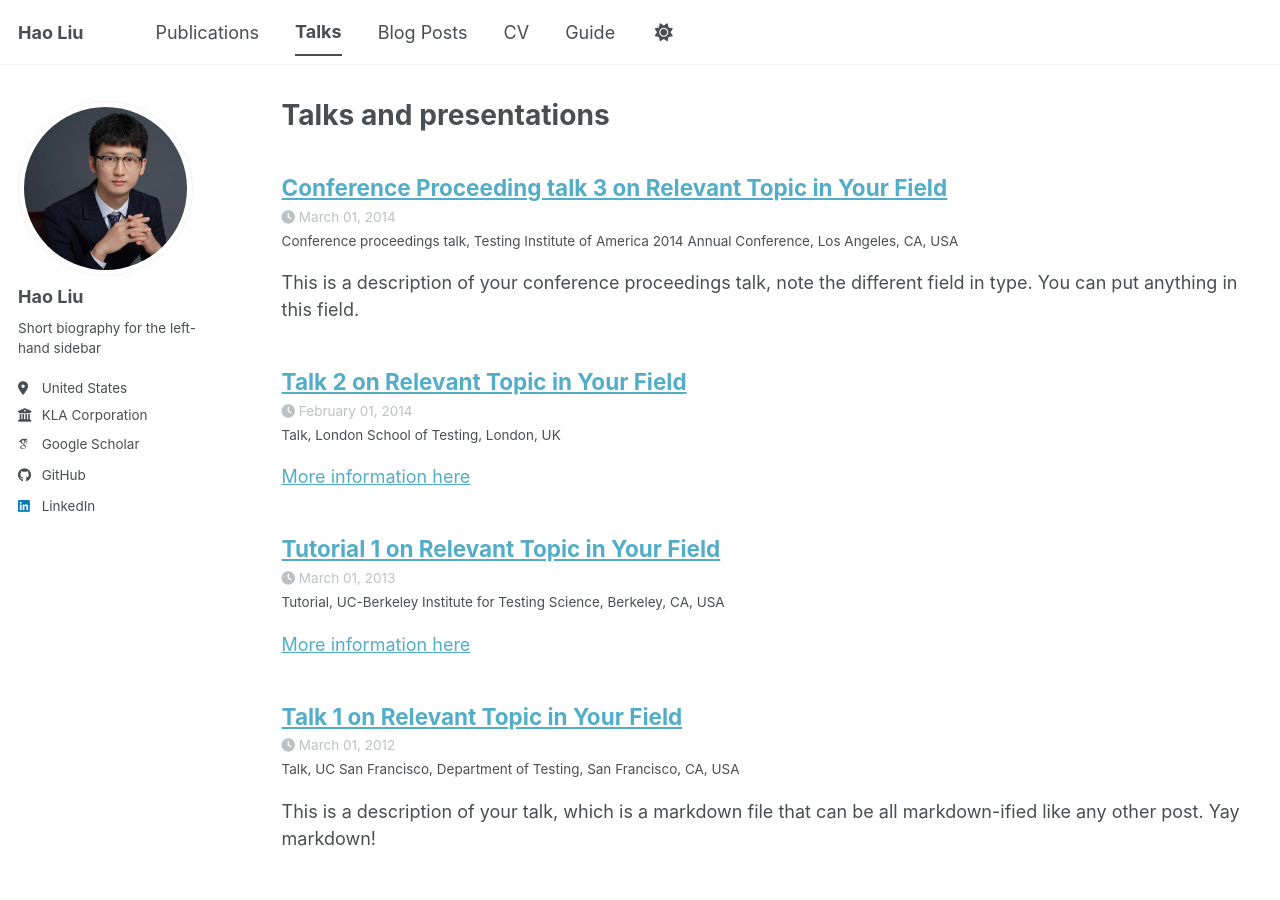
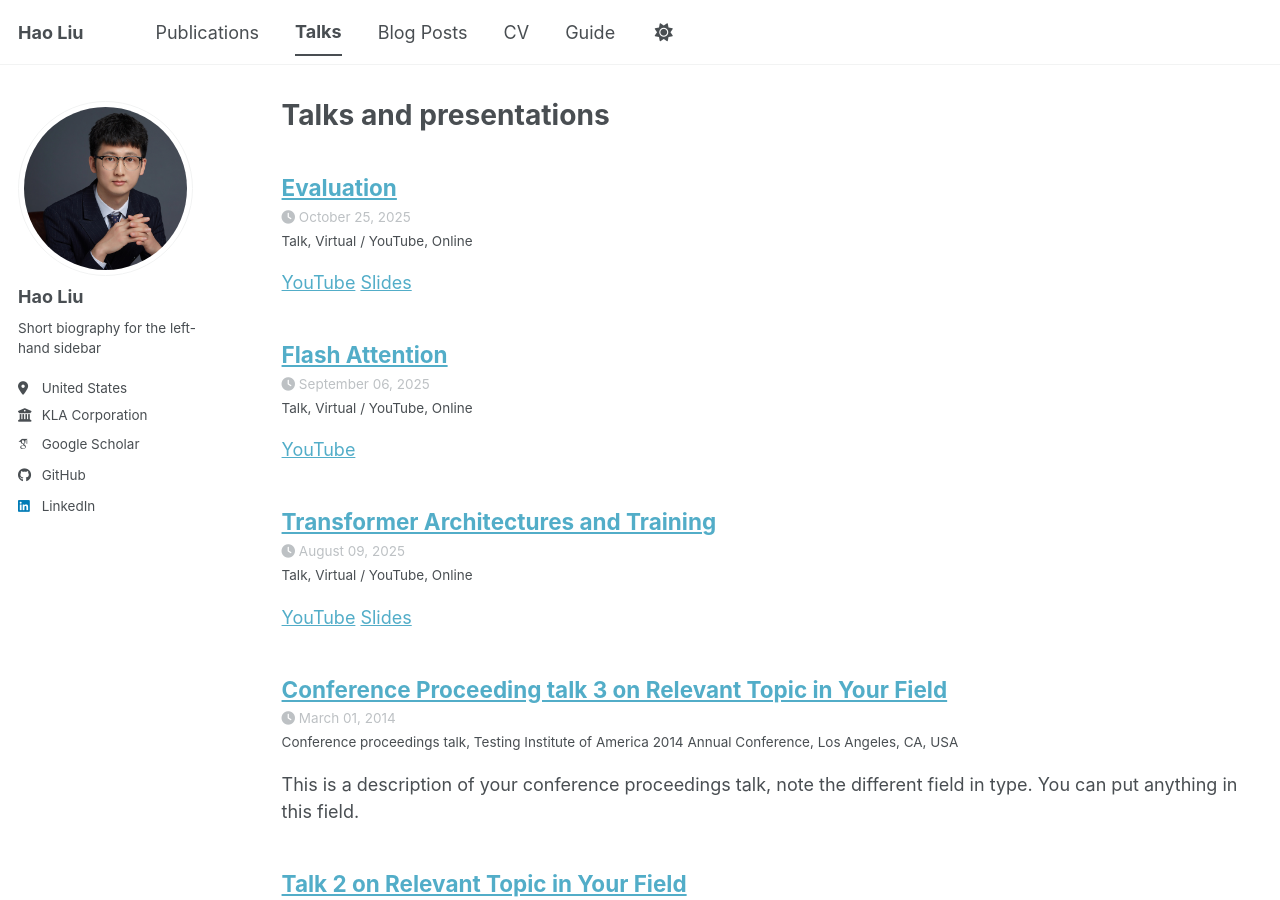
Before and after one commit to hao-lh/hao-lh.github.io, a Jekyll site: the page built from _pages/talks.html, in a window 1280 px wide and 900 px high. Built offline with Jekyll 4.4.1, drawn with Linux system fonts in a browser that asks for light colours; some web fonts are replaced; a script bundle is joined from its source files by our own code; library files that are not in the unit come from our copies.

Commit message:
New: cs336 talks

```diff
--- a/_data/navigation.yml
+++ b/_data/navigation.yml
@@ -24,7 +24,7 @@ main:
     url: /year-archive/
 
   - title: "CV"
-    url: /files/resume.pdf
+    url: /files/cv-resume.pdf
 
   - title: "Guide"
     url: /markdown/
--- /dev/null
+++ b/_talks/2025-08-09-transformer.md
@@ -0,0 +1,12 @@
+---
+title: "Transformer Architectures and Training"
+collection: talks
+type: "Talk"
+permalink: /talks/2025-08-09-transformer
+venue: "Virtual / YouTube"
+date: 2025-08-09
+location: "Online"
+---
+
+[YouTube](https://www.youtube.com/watch?v=71mLNMqHQa0)
+[Slides](/files/talk-transformer-slides.pdf)
--- /dev/null
+++ b/_talks/2025-09-06-flash-attention.md
@@ -0,0 +1,11 @@
+---
+title: "Flash Attention"
+collection: talks
+type: "Talk"
+permalink: /talks/2025-09-06-flash-attention
+venue: "Virtual / YouTube"
+date: 2025-09-06
+location: "Online"
+---
+
+[YouTube](https://www.youtube.com/watch?v=1F-Cts0G5tU)
--- /dev/null
+++ b/_talks/2025-10-25-evaluation.md
@@ -0,0 +1,12 @@
+---
+title: "Evaluation"
+collection: talks
+type: "Talk"
+permalink: /talks/2025-10-25-evaluation
+venue: "Virtual / YouTube"
+date: 2025-10-25
+location: "Online"
+---
+
+[YouTube](https://www.youtube.com/watch?v=YtBi7Ae3hYA)
+[Slides](/files/talk-evaluation.pdf)
```
Also changed, not shown: 4 other files.
